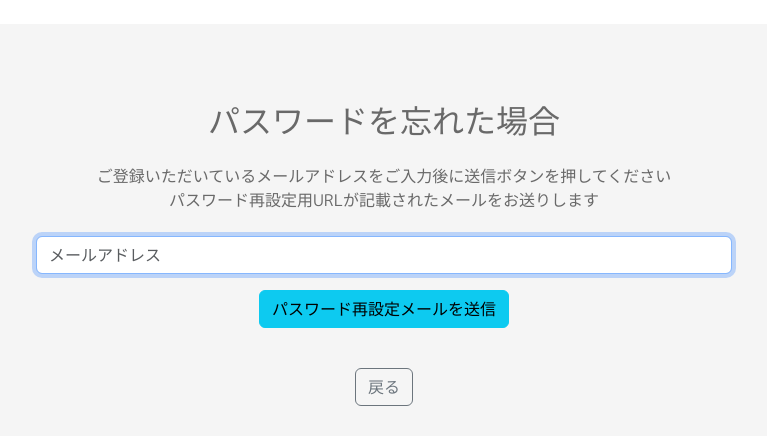
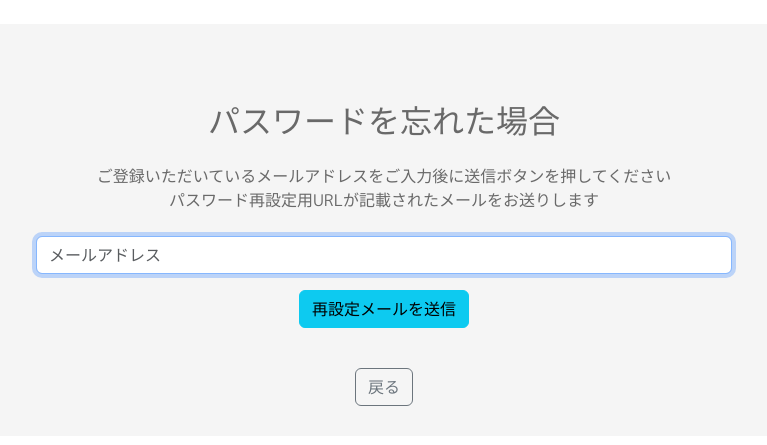
Before and after one commit to turituri08/PAKUPAKU, a Rails app: page /users/password/new in a window 1280 px wide. Shown: the top 445 px of the page, without its empty margins (256-1023 px from the left). Run offline with Rails 7, Linux system fonts and the light colour scheme; style sheets or scripts are compiled from the project's sources; parts of the project's set-up code (start-up, migrations or seed data) failed here and were passed over; some libraries are stand-ins or nearby versions; some web fonts are replaced.

Commit message:
fixd reset password page layout

```diff
--- a/app/views/devise/passwords/new.html.erb
+++ b/app/views/devise/passwords/new.html.erb
@@ -14,7 +14,7 @@
       </div>
 
       <div class="actions">
-        <%= f.submit "パスワード再設定メールを送信", class: "btn btn-info mb-3 mt-3" %>
+        <%= f.submit "再設定メールを送信", class: "btn btn-info mb-3 mt-3" %>
       </div>
     <% end %>
 
```
